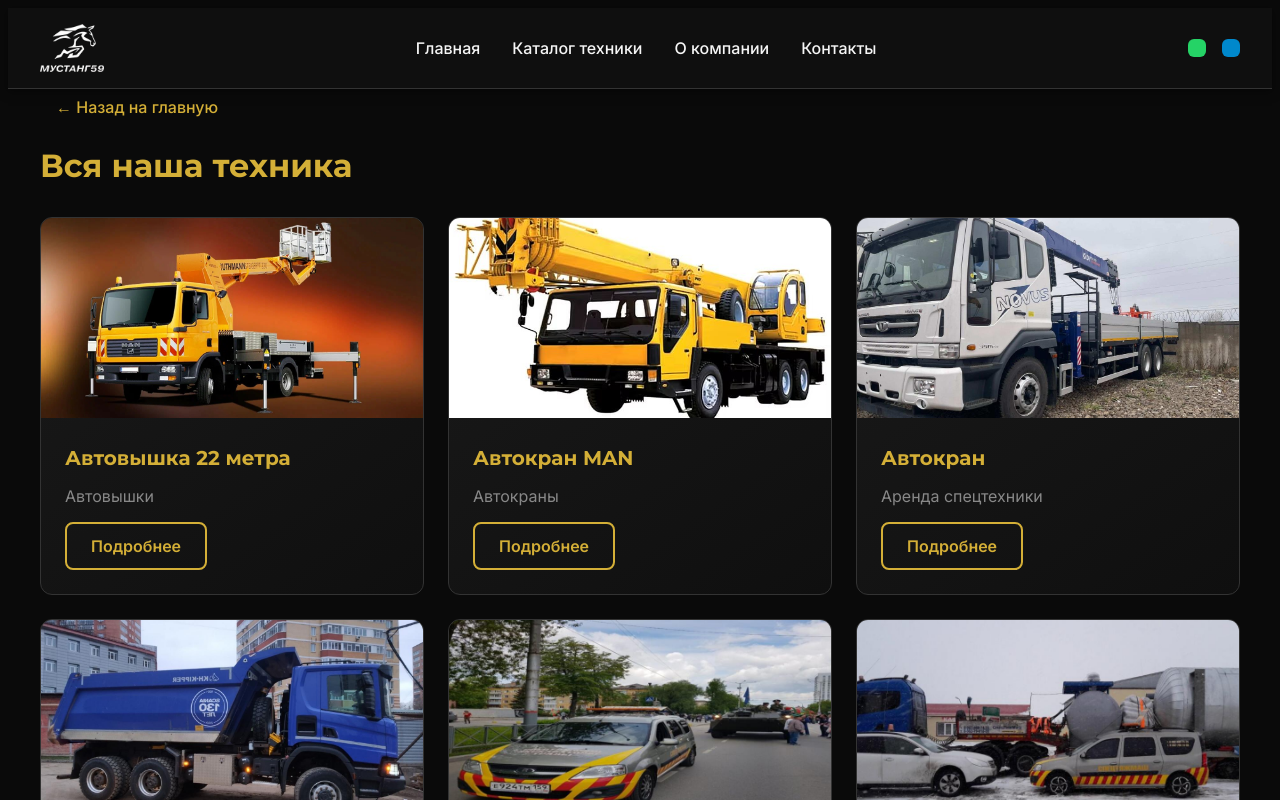
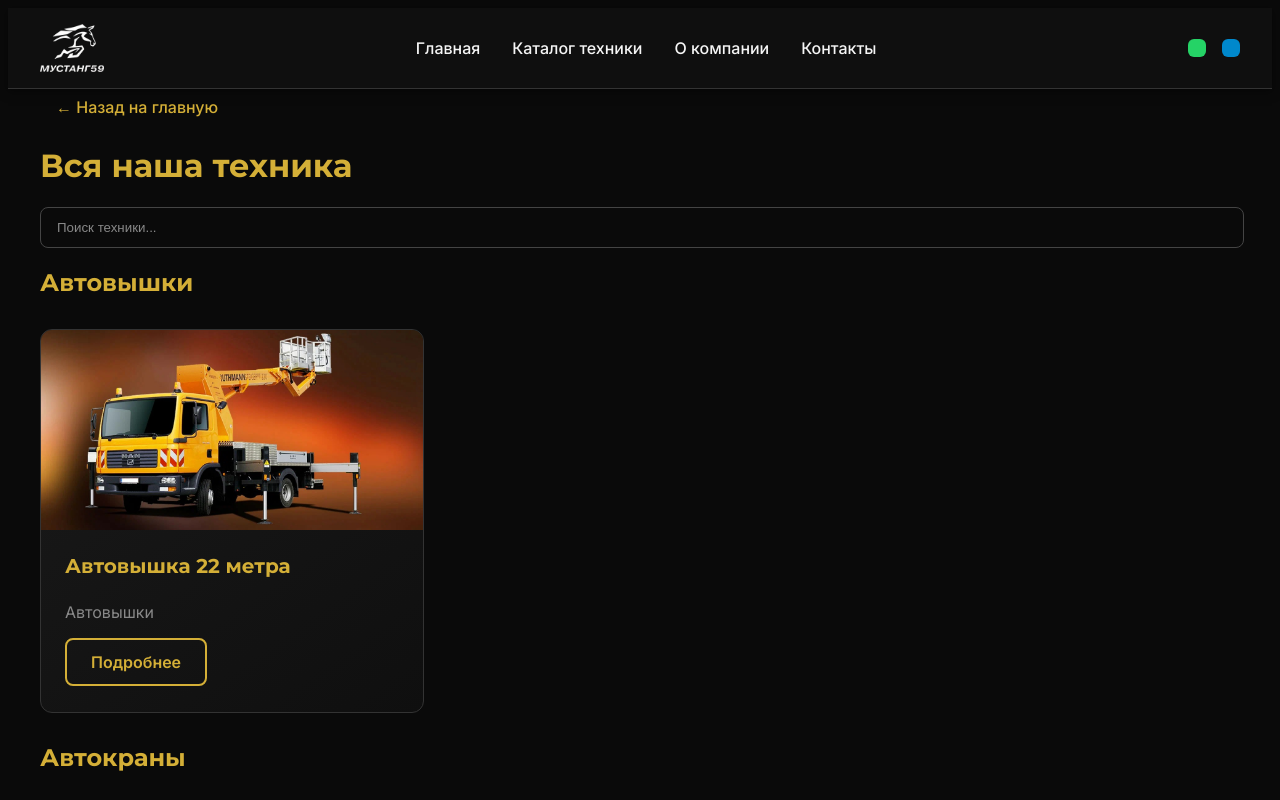
Before and after one commit to 0silo0/mustang, a Next.js app in the folder mustang59-website/: page /catalog in a window 1280 px wide. Shown: the top 800 px of the page. Built offline with nearby package versions, Linux system fonts and the light colour scheme.

Commit message:
Правка карточке и стилей по ним

```diff
--- a/mustang59-website/src/app/catalog/page.tsx
+++ b/mustang59-website/src/app/catalog/page.tsx
@@ -1,19 +1,133 @@
-// src/app/catalog/page.tsx
+"use client";
+
 import Link from 'next/link';
 import { techData } from '@/data/catalog';
+import { useState, useEffect, useMemo } from 'react';
 
 export default function CatalogPage() {
+  const [searchQuery, setSearchQuery] = useState('');
+  const [showScrollButton, setShowScrollButton] = useState(false);
+
+  // Группировка техники по категориям
+  const { filteredTech, groupedTech } = useMemo(() => {
+    if (searchQuery) {
+      const filtered = techData.filter(item =>
+        item.title.toLowerCase().includes(searchQuery.toLowerCase()) ||
+        item.category.toLowerCase().includes(searchQuery.toLowerCase())
+      );
+      return { filteredTech: filtered, groupedTech: null };
+    }
+
+    // Группируем только если нет поискового запроса
+    const grouped = techData.reduce((acc, item) => {
+      if (!acc[item.category]) {
+        acc[item.category] = [];
+      }
+      acc[item.category].push(item);
+      return acc;
+    }, {} as Record<string, typeof techData>);
+
+    return { filteredTech: [], groupedTech: grouped };
+  }, [searchQuery]);
+
+  // Отслеживание прокрутки
+  useEffect(() => {
+    const handleScroll = () => {
+      setShowScrollButton(window.scrollY > 100);
+    };
+
+    window.addEventListener('scroll', handleScroll);
+    return () => window.removeEventListener('scroll', handleScroll);
+  }, []);
+
+  const scrollToTop = () => {
+    window.scrollTo({ top: 0, behavior: 'smooth' });
+  };
+
   return (
+    <div className="catalog-page">
       <div className="container py-8">
         <div className="mb-8">
           <Link href="/" className="btn-back">
             ← Назад на главную
           </Link>
           <h1 className="text-3xl font-bold mt-4">Вся наша техника</h1>
+
+          {/* Поле поиска */}
+          <div className="search-container mt-6 relative max-w-md">
+            <input
+              type="text"
+              placeholder="Поиск техники..."
+              value={searchQuery}
+              onChange={(e) => setSearchQuery(e.target.value)}
+              className="search-input"
+            />
+            {searchQuery && (
+              <button
+                onClick={() => setSearchQuery('')}
+                className="search-clear-btn"
+              >
+                ✕
+              </button>
+            )}
           </div>
 
+          {/* Информация о результатах поиска */}
+          {searchQuery && (
+            <p className="mt-4 text-gray-400">
+              Найдено {filteredTech.length} из {techData.length} единиц техники
+            </p>
+          )}
+        </div>
+
+        {/* Режим поиска */}
+        {searchQuery && (
+          <>
+            {filteredTech.length > 0 ? (
               <div className="tech-cards-grid">
-        {techData.map((item) => (
+                {filteredTech.map((item) => (
+                  <Link
+                    key={item.id}
+                    href={`/catalog/${item.slug}`}
+                    className="tech-card tech-card-image-type"
+                  >
+                    <img
+                      src={item.image}
+                      alt={item.title}
+                      className="tech-card-image"
+                    />
+                    <div className="tech-card-content">
+                      <h3 className="tech-card-title">{item.title}</h3>
+                      <p className="tech-card-category">{item.category}</p>
+                      <div className="mt-4">
+                        <span className="btn btn-secondary">Подробнее</span>
+                      </div>
+                    </div>
+                  </Link>
+                ))}
+              </div>
+            ) : (
+              <div className="text-center py-12">
+                <p className="text-xl text-gray-400">Техника по вашему запросу не найдена</p>
+                <button
+                  onClick={() => setSearchQuery('')}
+                  className="mt-4 btn btn-primary"
+                >
+                  Сбросить поиск
+                </button>
+              </div>
+            )}
+          </>
+        )}
+
+        {/* Режим категорий (когда нет поиска) */}
+        {!searchQuery && groupedTech && (
+          <div className="space-y-12">
+            {Object.entries(groupedTech).map(([category, items]) => (
+              <div key={category}>
+                <h2 className="text-2xl font-bold mb-6 border-b pb-2">{category}</h2>
+                <div className="tech-cards-grid">
+                  {items.map((item) => (
                     <Link
                       key={item.id}
                       href={`/catalog/${item.slug}`}
@@ -35,5 +149,23 @@ export default function CatalogPage() {
                   ))}
                 </div>
               </div>
+            ))}
+          </div>
+        )}
+
+        {/* Кнопка прокрутки вверх */}
+        {showScrollButton && (
+          <button
+            onClick={scrollToTop}
+            className="scroll-top-btn"
+            aria-label="Прокрутить наверх"
+          >
+            <svg className="w-6 h-6" fill="none" stroke="currentColor" viewBox="0 0 24 24">
+              <path strokeLinecap="round" strokeLinejoin="round" strokeWidth={2} d="M5 10l7-7m0 0l7 7m-7-7v18" />
+            </svg>
+          </button>
+        )}
+      </div>
+    </div>
   );
 }
--- a/mustang59-website/src/app/globals.css
+++ b/mustang59-website/src/app/globals.css
@@ -92,8 +92,20 @@ a {
 .tech-cards-grid {
   display: grid;
   gap: 1.5rem;
-  grid-template-columns: repeat(auto-fit, minmax(300px, 1fr));
+  grid-template-columns: repeat(3, 1fr);
   margin: 2rem 0;
+}
+
+@media (max-width: 1024px) {
+  .tech-cards-grid {
+    grid-template-columns: repeat(2, 1fr);
+  }
+}
+
+@media (max-width: 640px) {
+  .tech-cards-grid {
+    grid-template-columns: 1fr;
+  }
 }
 
 .tech-card {
@@ -104,6 +116,9 @@ a {
   transition: all 0.4s cubic-bezier(0.175, 0.885, 0.32, 1.275);
   position: relative;
   overflow: hidden;
+  display: flex;
+  flex-direction: column;
+  height: 100%;
 }
 
 .tech-card::before {
@@ -126,10 +141,15 @@ a {
 .tech-card-image-type {
   padding: 0;
   overflow: hidden;
+  display: flex;
+  flex-direction: column;
 }
 
 .tech-card-image-type .tech-card-content {
   padding: 1.5rem;
+  flex-grow: 1;
+  display: flex;
+  flex-direction: column;
 }
 
 .tech-card-image-type .tech-card-image {
@@ -159,7 +179,7 @@ a {
 @keyframes fadeInUp {
   from {
     opacity: 0;
-    transform: translateY(30px);
+    transform: translateY(40px);
   }
   to {
     opacity: 1;
@@ -168,7 +188,33 @@ a {
 }
 
 .tech-card {
-  animation: fadeInUp 0.6s ease-out;
+  animation: fadeInUp 0.4s ease-out;
+}
+
+/* Стили только для страницы каталога */
+.catalog-page .tech-cards-grid {
+  display: grid;
+  gap: 1.5rem;
+  grid-template-columns: repeat(3, 1fr);
+  margin: 2rem 0;
+}
+
+.catalog-page .tech-card {
+  max-width: 100%;
+  margin: 0;
+}
+
+/* Адаптивные стили для страницы каталога */
+@media (max-width: 1024px) {
+  .catalog-page .tech-cards-grid {
+    grid-template-columns: repeat(2, 1fr);
+  }
+}
+
+@media (max-width: 640px) {
+  .catalog-page .tech-cards-grid {
+    grid-template-columns: 1fr;
+  }
 }
 
 /* Добавьте эти стили в ваш globals.css */
@@ -226,13 +272,6 @@ a {
   border-top: 1px solid #333;
   justify-content: center;
 }
-
-.tech-card:nth-child(1) { animation-delay: 0.1s; }
-.tech-card:nth-child(2) { animation-delay: 0.2s; }
-.tech-card:nth-child(3) { animation-delay: 0.3s; }
-.tech-card:nth-child(4) { animation-delay: 0.4s; }
-.tech-card:nth-child(5) { animation-delay: 0.5s; }
-.tech-card:nth-child(6) { animation-delay: 0.6s; }
 
 .tech-card:hover {
   transform: translateY(-8px) scale(1.02);
@@ -306,14 +345,14 @@ a {
   }
 }
 
-.tech-card {
-  animation: fadeIn 0.6s ease-out;
+/* .tech-card {
+  animation: fadeIn 2s ease-out;
 }
 
 .tech-card:nth-child(1) { animation-delay: 0.1s; }
 .tech-card:nth-child(2) { animation-delay: 0.2s; }
 .tech-card:nth-child(3) { animation-delay: 0.3s; }
-.tech-card:nth-child(4) { animation-delay: 0.4s; }
+.tech-card:nth-child(4) { animation-delay: 0.4s; } */
 
 /* Остальные существующие стили остаются без изменений */
 .container {
@@ -336,6 +375,81 @@ a {
   .container {
     padding-left: 2rem;
     padding-right: 2rem;
+  }
+}
+
+/* Стили для страницы отдельной техники */
+.tech-page .tech-specs-card {
+  background: linear-gradient(145deg, var(--dark-bg), var(--darker-bg));
+  border: 1px solid #333;
+  border-radius: 12px;
+  padding: 1.5rem;
+  transition: all 0.4s cubic-bezier(0.175, 0.885, 0.32, 1.275);
+  position: relative;
+  overflow: hidden;
+  margin: 2rem 0;
+  width: 90%;
+  max-width: 100%;
+}
+
+.tech-page .tech-specs-card .tech-card-header {
+  display: flex;
+  align-items: center;
+  gap: 1rem;
+  margin-bottom: 1rem;
+}
+
+.tech-page .tech-specs-card .tech-card-icon {
+  width: 48px;
+  height: 48px;
+  background: var(--primary);
+  border-radius: 10px;
+  display: flex;
+  align-items: center;
+  justify-content: center;
+  font-size: 1.5rem;
+}
+
+.tech-page .tech-specs-card .tech-card-title {
+  font-size: 1.25rem;
+  font-weight: 700;
+  margin: 0;
+  color: var(--primary);
+}
+
+.tech-page .tech-specs-card .tech-card-list {
+  list-style: none;
+  padding: 0;
+  margin: 0;
+}
+
+.tech-page .tech-specs-card .tech-card-item {
+  padding: 0.5rem 0;
+  border-bottom: 1px solid #2c2c2c;
+  position: relative;
+  padding-left: 1.5rem;
+}
+
+.tech-page .tech-specs-card .tech-card-item:last-child {
+  border-bottom: none;
+}
+
+.tech-page .tech-specs-card .tech-card-item::before {
+  content: "•";
+  color: var(--primary);
+  position: absolute;
+  left: 0;
+  font-size: 1.2rem;
+}
+
+/* Адаптивность для страницы техники */
+@media (max-width: 768px) {
+  .tech-page .tech-grid {
+    grid-template-columns: 1fr;
+  }
+
+  .tech-page .tech-specs-card {
+    margin: 1.5rem 0;
   }
 }
 
@@ -728,7 +842,8 @@ a {
 }
 
 .footer-social {
-  display: flex;
+  display: grid;
+  width: 10%;
   gap: 1rem;
 }
 
@@ -840,3 +955,100 @@ a {
   gap: 1rem;
   padding: 0.5rem 0.75rem;
 }
+
+.search-container {
+  position: relative;
+  display: inline-block;
+  width: 100%;
+}
+
+/* Стили для поля поиска */
+.search-input {
+  background-color: transparent;
+  border: 1px solid var(--gray-dark);
+  color: var(--foreground);
+  padding: 0.75rem 1rem;
+  border-radius: 0.5rem;
+  width: 97.5%;
+  transition: all 0.3s ease;
+}
+
+.search-input:focus {
+  outline: none;
+  border-color: var(--primary);
+  box-shadow: 0 0 0 2px rgba(212, 175, 55, 0.2);
+}
+
+.search-input::placeholder {
+  color: var(--gray);
+}
+
+.search-clear-btn {
+  position: absolute;
+  right: 0.75rem;
+  top: 50%;
+  transform: translateY(-50%);
+  background: none;
+  border: none;
+  color: var(--gray);
+  cursor: pointer;
+  padding: 0;
+  width: 1.25rem;
+  height: 1.25rem;
+  display: flex;
+  align-items: center;
+  justify-content: center;
+  border-radius: 50%;
+  transition: all 0.3s ease;
+}
+
+.search-clear-btn:hover {
+  color: var(--primary);
+  background-color: rgba(212, 175, 55, 0.1);
+}
+
+/* Стили для кнопки прокрутки вверх */
+.scroll-top-btn {
+  position: fixed;
+  bottom: 1.5rem;
+  right: 1.5rem;
+  width: 3rem;
+  height: 3rem;
+  background-color: var(--primary);
+  color: #000;
+  border: none;
+  border-radius: 50%;
+  display: flex;
+  align-items: center;
+  justify-content: center;
+  cursor: pointer;
+  box-shadow: 0 4px 12px rgba(0, 0, 0, 0.3);
+  transition: all 0.3s ease;
+  z-index: 1000;
+}
+
+.scroll-top-btn:hover {
+  background-color: var(--primary-hover);
+  transform: translateY(-2px);
+  box-shadow: 0 6px 16px rgba(0, 0, 0, 0.4);
+}
+
+/* Адаптивные стили */
+@media (max-width: 768px) {
+  .search-input {
+    padding: 0.625rem 0.875rem;
+    font-size: 0.875rem;
+  }
+
+  .scroll-top-btn {
+    bottom: 1rem;
+    right: 1rem;
+    width: 2.5rem;
+    height: 2.5rem;
+  }
+
+  .scroll-top-btn svg {
+    width: 1.25rem;
+    height: 1.25rem;
+  }
+}
--- a/mustang59-website/src/components/Layout/Footer.tsx
+++ b/mustang59-website/src/components/Layout/Footer.tsx
@@ -25,7 +25,7 @@ export default function Footer() {
                   <path d="M17.472 14.382c-.297-.149-1.758-.867-2.03-.967-.273-.099-.471-.148-.67.15-.197.297-.767.966-.94 1.164-.173.199-.347.223-.644.075-.297-.15-1.255-.463-2.39-1.475-.883-.788-1.48-1.761-1.653-2.059-.173-.297-.018-.458.13-.606.134-.133.298-.347.446-.52.149-.174.198-.298.298-.497.099-.198.05-.371-.025-.52-.075-.149-.669-1.612-.916-2.207-.242-.579-.487-.5-.669-.51-.173-.008-.371-.01-.57-.01-.198 0-.52.074-.792.372-.272.297-1.04 1.016-1.04 2.479 0 1.462 1.065 2.875 1.213 3.074.149.198 2.096 3.2 5.077 4.487.709.306 1.262.489 1.694.625.712.227 1.36.195 1.871.118.571-.085 1.758-.719 2.006-1.413.248-.694.248-1.289.173-1.413-.074-.124-.272-.198-.57-.347m-5.421 7.403h-.004a9.87 9.87 0 01-5.031-1.378l-.361-.214-3.741.982.998-3.648-.235-.374a9.86 9.86 0 01-1.51-5.26c.001-5.45 4.436-9.884 9.888-9.884 2.64 0 5.122 1.03 6.988 2.898a9.825 9.825 0 012.893 6.994c-.003 5.45-4.437 9.884-9.885 9.884m8.413-18.297A11.815 11.815 0 0012.05 0C5.495 0 .16 5.335.157 11.892c0 2.096.547 4.142 1.588 5.945L.057 24l6.243-1.635a11.882 11.882 0 005.74 1.479h.005c6.554 0 11.89-5.335 11.893-11.893A11.821 11.821 0 0020.465 3.49"/>
                 </svg>
               </a>
-              <a href="https://t.me/79048474909" target="_blank" rel="noopener" className="footer-social-link">
+              <a href="tg://resolve?phone=79048474909" target="_blank" rel="noopener" className="footer-social-link">
                 <span className="sr-only">Telegram</span>
                 <svg className="h-5 w-5" fill="currentColor" viewBox="0 0 24 24">
                   <path d="M12 0c-6.627 0-12 5.373-12 12s5.373 12 12 12 12-5.373 12-12-5.373-12-12-12zm5.894 8.221l-1.97 9.28c-.145.658-.537.818-1.084.508l-3-2.21-1.447 1.394c-.14.141-.259.259-.374.261l.213-3.053 5.56-5.022c.24-.213-.054-.334-.373-.121l-6.869 4.326-2.96-.924c-.64-.203-.658-.64.136-.954l11.566-4.458c.538-.196 1.006.128.832.941z"/>
--- a/mustang59-website/src/components/Layout/Header.tsx
+++ b/mustang59-website/src/components/Layout/Header.tsx
@@ -35,7 +35,7 @@ export default function Header() {
               <path d="M17.472 14.382c-.297-.149-1.758-.867-2.03-.967-.273-.099-.471-.148-.67.15-.197.297-.767.966-.94 1.164-.173.199-.347.223-.644.075-.297-.15-1.255-.463-2.39-1.475-.883-.788-1.48-1.761-1.653-2.059-.173-.297-.018-.458.13-.606.134-.133.298-.347.446-.52.149-.174.198-.298.298-.497.099-.198.05-.371-.025-.52-.075-.149-.669-1.612-.916-2.207-.242-.579-.487-.5-.669-.51-.173-.008-.371-.01-.57-.01-.198 0-.52.074-.792.372-.272.297-1.04 1.016-1.04 2.479 0 1.462 1.065 2.875 1.213 3.074.149.198 2.096 3.2 5.077 4.487.709.306 1.262.489 1.694.625.712.227 1.36.195 1.871.118.571-.085 1.758-.719 2.006-1.413.248-.694.248-1.289.173-1.413-.074-.124-.272-.198-.57-.347m-5.421 7.403h-.004a9.87 9.87 0 01-5.031-1.378l-.361-.214-3.741.982.998-3.648-.235-.374a9.86 9.86 0 01-1.51-5.26c.001-5.45 4.436-9.884 9.888-9.884 2.64 0 5.122 1.03 6.988 2.898a9.825 9.825 0 012.893 6.994c-.003 5.45-4.437 9.884-9.885 9.884m8.413-18.297A11.815 11.815 0 0012.05 0C5.495 0 .16 5.335.157 11.892c0 2.096.547 4.142 1.588 5.945L.057 24l6.243-1.635a11.882 11.882 0 005.74 1.479h.005c6.554 0 11.89-5.335 11.893-11.893A11.821 11.821 0 0020.465 3.49"/>
             </svg>
           </a>
-          <a href="https://t.me/79048474909" target="_blank" rel="noopener" className="social-btn telegram-btn-header">
+          <a href="tg://resolve?phone=79048474909" target="_blank" rel="noopener" className="social-btn telegram-btn-header">
             <span className="sr-only">Telegram</span>
             <svg className="h-5 w-5" fill="currentColor" viewBox="0 0 24 24">
               <path d="M12 0c-6.627 0-12 5.373-12 12s5.373 12 12 12 12-5.373 12-12-5.373-12-12-12zm5.894 8.221l-1.97 9.28c-.145.658-.537.818-1.084.508l-3-2.21-1.447 1.394c-.14.141-.259.259-.374.261l.213-3.053 5.56-5.022c.24-.213-.054-.334-.373-.121l-6.869 4.326-2.96-.924c-.64-.203-.658-.64.136-.954l11.566-4.458c.538-.196 1.006.128.832.941z"/>
@@ -65,7 +65,7 @@ export default function Header() {
                   <path d="M17.472 14.382c-.297-.149-1.758-.867-2.03-.967-.273-.099-.471-.148-.67.15-.197.297-.767.966-.94 1.164-.173.199-.347.223-.644.075-.297-.15-1.255-.463-2.39-1.475-.883-.788-1.48-1.761-1.653-2.059-.173-.297-.018-.458.13-.606.134-.133.298-.347.446-.52.149-.174.198-.298.298-.497.099-.198.05-.371-.025-.52-.075-.149-.669-1.612-.916-2.207-.242-.579-.487-.5-.669-.51-.173-.008-.371-.01-.57-.01-.198 0-.52.074-.792.372-.272.297-1.04 1.016-1.04 2.479 0 1.462 1.065 2.875 1.213 3.074.149.198 2.096 3.2 5.077 4.487.709.306 1.262.489 1.694.625.712.227 1.36.195 1.871.118.571-.085 1.758-.719 2.006-1.413.248-.694.248-1.289.173-1.413-.074-.124-.272-.198-.57-.347m-5.421 7.403h-.004a9.87 9.87 0 01-5.031-1.378l-.361-.214-3.741.982.998-3.648-.235-.374a9.86 9.86 0 01-1.51-5.26c.001-5.45 4.436-9.884 9.888-9.884 2.64 0 5.122 1.03 6.988 2.898a9.825 9.825 0 012.893 6.994c-.003 5.45-4.437 9.884-9.885 9.884m8.413-18.297A11.815 11.815 0 0012.05 0C5.495 0 .16 5.335.157 11.892c0 2.096.547 4.142 1.588 5.945L.057 24l6.243-1.635a11.882 11.882 0 005.74 1.479h.005c6.554 0 11.89-5.335 11.893-11.893A11.821 11.821 0 0020.465 3.49"/>
                 </svg>
               </a>
-              <a href="https://t.me/79048474909" target="_blank" rel="noopener" className="social-btn telegram-btn-header">
+              <a href="tg://resolve?phone=79048474909" target="_blank" rel="noopener" className="social-btn telegram-btn-header">
                 <svg className="h-5 w-5" fill="currentColor" viewBox="0 0 24 24">
                   <path d="M12 0c-6.627 0-12 5.373-12 12s5.373 12 12 12 12-5.373 12-12-5.373-12-12-12zm5.894 8.221l-1.97 9.28c-.145.658-.537.818-1.084.508l-3-2.21-1.447 1.394c-.14.141-.259.259-.374.261l.213-3.053 5.56-5.022c.24-.213-.054-.334-.373-.121l-6.869 4.326-2.96-.924c-.64-.203-.658-.64.136-.954l11.566-4.458c.538-.196 1.006.128.832.941z"/>
                 </svg>
--- a/mustang59-website/src/data/catalog.js
+++ b/mustang59-website/src/data/catalog.js
@@ -74,8 +74,8 @@ export const techData = [
   {
     id: 9,
     slug: 'cropped-soprovozhdenie-gruzoperevozok',
-    title: "Сопровождение грузов",
-    category: "Сопровождение",
+    title: "Сопровождение",
+    category: "Сопровождение грузов",
     image: "/images/tech/cropped-soprovozhdenie-gruzoperevozok.jpg",
     description: "Краткое описание сопровождающей машины...",
     characteristics: [],
```
Also changed, not shown: mustang59-website/src/app/catalog/[slug]/page.tsx (+3 -4 lines). Lines whose indentation alone changed are shown as unchanged.
